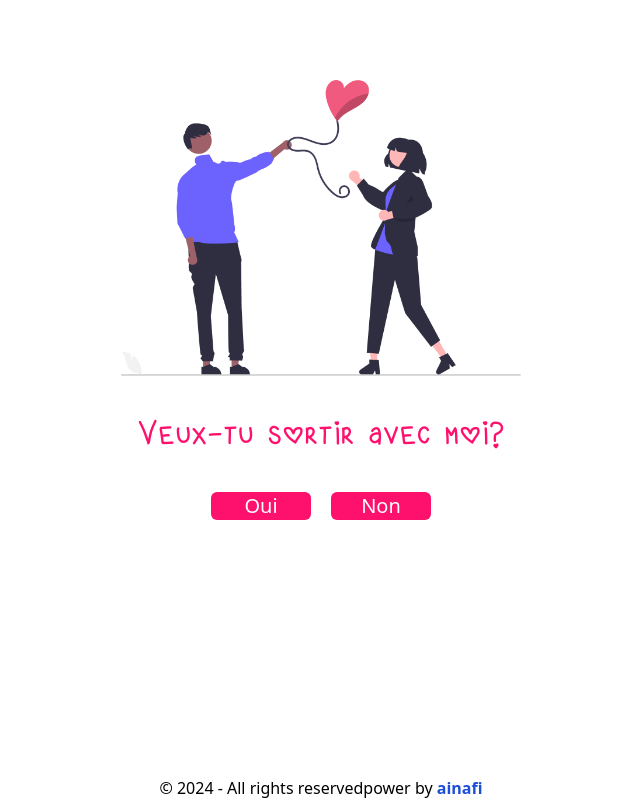
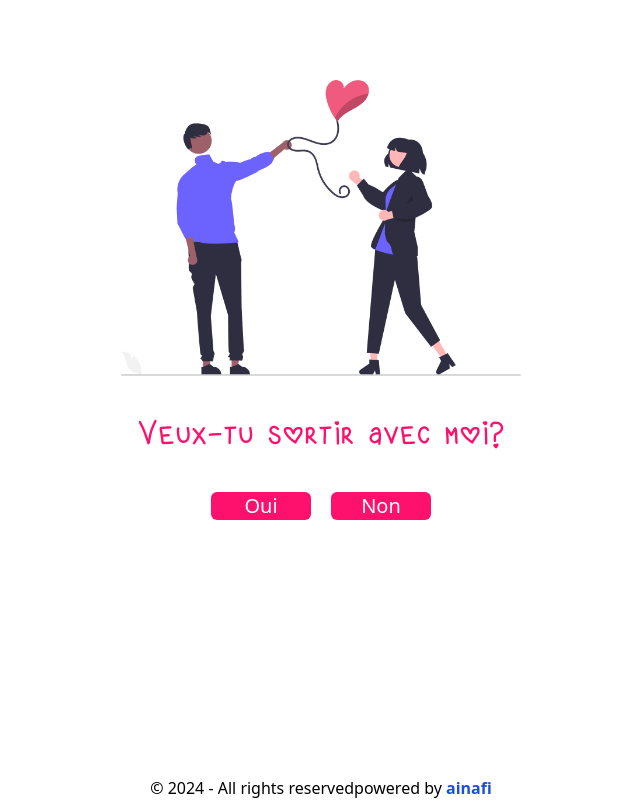
Before and after one commit to ainafi/dating, a React (Vite) app: page / in a window 1280 px wide. Shown: the whole page, without its empty margins (319-959 px from the left). Built offline with nearby package versions, Linux system fonts and the light colour scheme.

Commit message:
btn ajust 3

```diff
--- a/src/App.tsx
+++ b/src/App.tsx
@@ -1,14 +1,11 @@
 import React from 'react'
 import MultiStepForm from './MultiStep'
-import { Footer } from 'react-day-picker'
-
 const App:React.FC = () => {
 
 
   return (
     <div className='relative'>
         <MultiStepForm/>
-        <Footer/>
     </div>
   )
 }
--- a/src/components/Footer.tsx
+++ b/src/components/Footer.tsx
@@ -1,14 +1,12 @@
-import React from 'react'
-
-const Footer: React.FC = () => {
+const Footer = () => {
   return (
-   <footer className='fixed bottom-0 w-full' >
+    <footer className='fixed bottom-0 left-0 w-full'>
       <div className='flex items-center justify-center'>
         <p>&copy; 2024 - All rights reserved</p>
-        <p>power by <a href="https://github.com/ainafi" className='font-semibold text-blue-700'>ainafi</a></p>
+        <p>powered by <a href="https://github.com/ainafi" className='font-semibold text-blue-700'>ainafi</a></p>
       </div>
-   </footer>
-  )
+    </footer>
+  );
 }
 
 export default Footer
```
